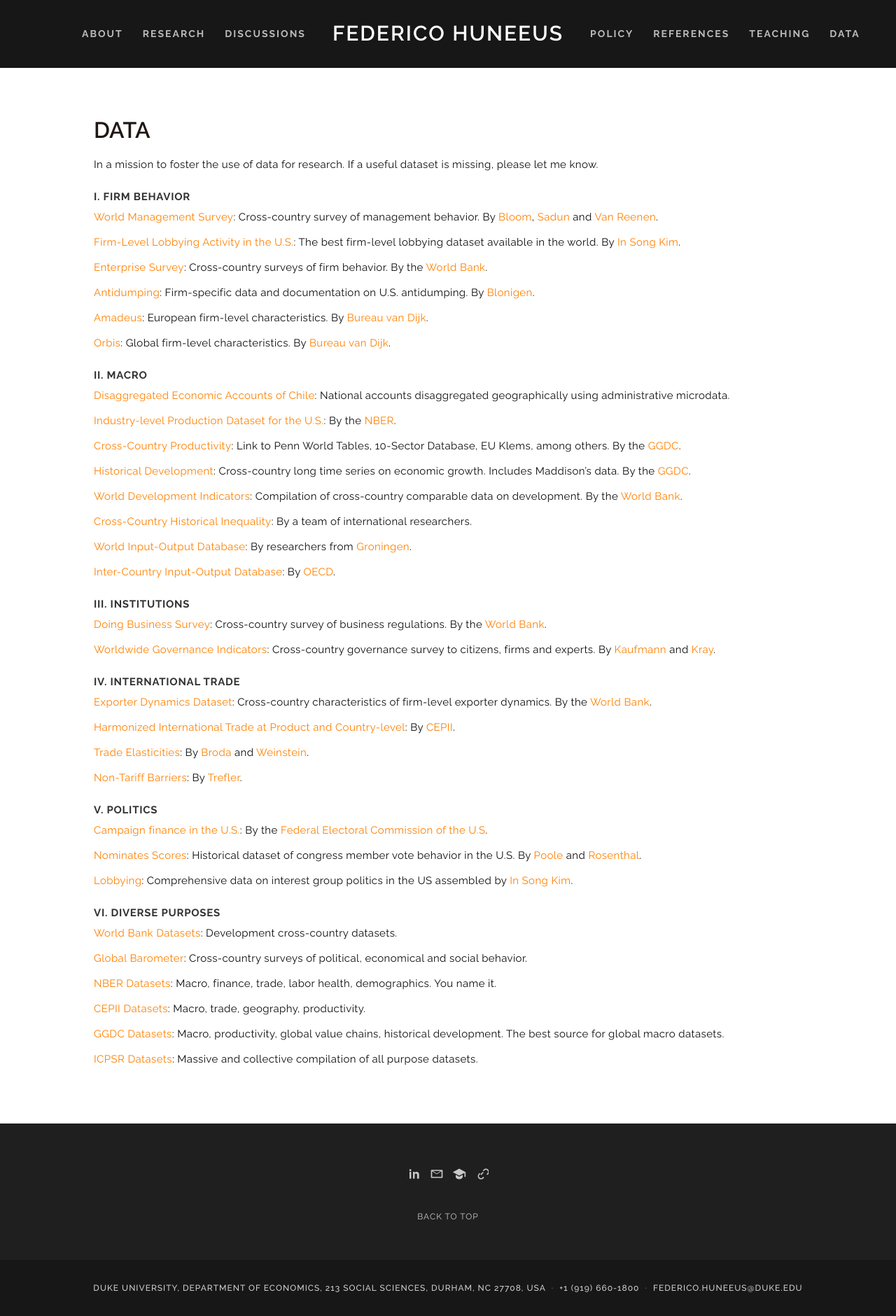
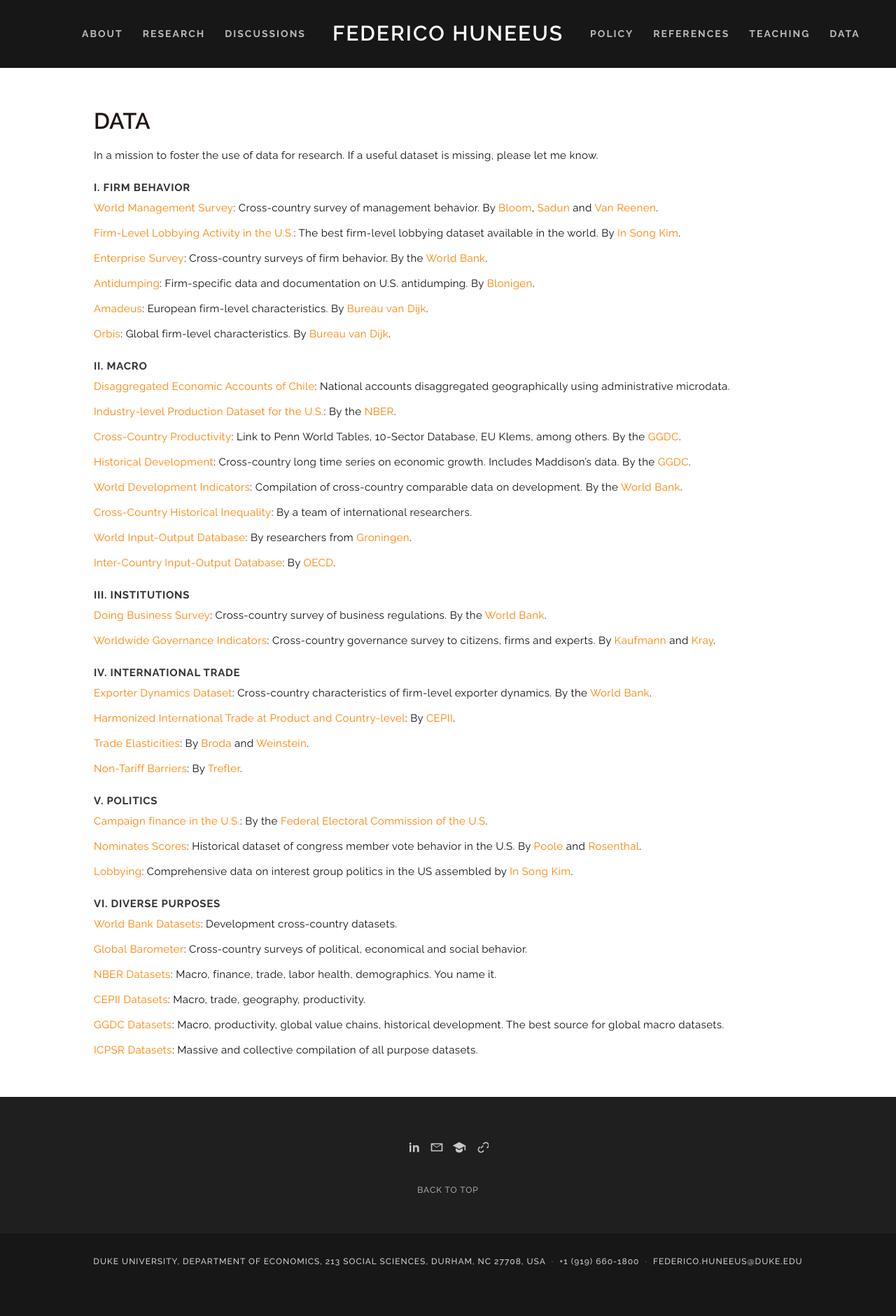
Before and after one commit to fedehuneeus/fedehuneeus.com, a Jekyll site: the page built from data.html, in a window 1280 px wide. Shown: the whole page at 70% size. Built offline with Jekyll 4.4.1, drawn with Linux system fonts in a browser that asks for light colours; after the commit the page ends 1842 px from its top, so only the background shows below that.

Commit message:
Make vertical spacing between all content blocks identical
Co-Authored-By: Claude Fable 5.1 <noreply@anthropic.com>

```diff
--- a/assets/css/style.css
+++ b/assets/css/style.css
@@ -21,6 +21,7 @@
   --content-max: 1080px;
   --header-h: 97px;
   --sticky-h: 45px;
+  --section-gap: 110px;      /* vertical space between any two blocks of content */
 }
 
 *, *::before, *::after { box-sizing: border-box; }
@@ -116,12 +117,14 @@ body.page .sticky-nav { display: none; }
 
 /* ---------- content sections ---------- */
 .index-section { background: var(--bg-section); }
-.content { max-width: var(--content-max); margin: 0 auto; padding: 68px 34px; }
+.content { max-width: var(--content-max); margin: 0 auto; padding: calc(var(--section-gap) / 2) 34px; }
 h2 {
   margin: 0 0 .5em; color: var(--heading);
   font-size: 32px; font-weight: 600; line-height: 1.3; letter-spacing: 0; text-transform: uppercase;
 }
-h2.h2-gap { margin-top: 90px; }
+h2.h2-gap { margin-top: var(--section-gap); }
+.content > *:has(+ h2.h2-gap) { margin-bottom: 0; }
+.content > ul:has(+ h2.h2-gap) > li:last-child { margin-bottom: 0; }
 h3 {
   margin: 1.6em 0 .4em; color: rgba(0,0,0,.8);
   font-size: 15px; font-weight: 700; letter-spacing: .75px; text-transform: uppercase; line-height: 21px;
@@ -137,6 +140,7 @@ h3 a { font-weight: 700; }
 /* research / policy items */
 .paper { margin: 0 0 2.4em; }
 .paper:last-child { margin-bottom: 0; }
+.paper > :last-child { margin-bottom: 0; }   /* no stray space after the last line of an entry */
 .paper-title { margin: 0 0 .5em; font-weight: 700; text-transform: uppercase; }
 .paper-title a { font-weight: 700; }
 .paper-date { color: var(--text-muted); font-weight: 400; text-transform: none; }
@@ -148,6 +152,7 @@ h3 a { font-weight: 700; }
 /* lists */
 .plain-list { list-style: none; margin: 0; padding: 0; }
 .plain-list li { margin: 0 0 1em; }
+.plain-list li:last-child { margin-bottom: 0; }
 .course-list li { margin-bottom: .35em; }
 .data-list li { margin-bottom: .8em; }
 
@@ -208,9 +213,9 @@ h3 a { font-weight: 700; }
   .site-tagline { display: none; }
   .about-grid, .ref-grid { grid-template-columns: 1fr; }
   .about-photo { order: -1; max-width: 420px; }
-  .content { padding: 48px 20px; }
+  :root { --section-gap: 80px; }
+  .content { padding: calc(var(--section-gap) / 2) 20px; }
   h2 { font-size: 28px; }
-  h2.h2-gap { margin-top: 60px; }
   .site-info span { display: block; } .site-info span::after { content: ""; }
 }
 @media (prefers-reduced-motion: reduce) {
```
